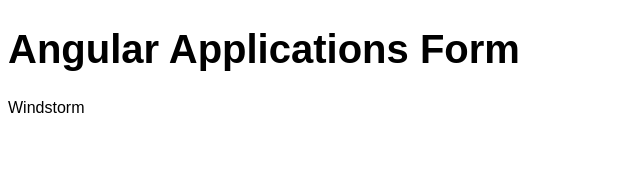
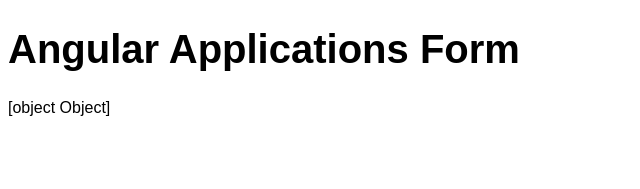
Before and after one commit to sambulosenda/Formapplications, an Angular app: page / in a window 1280 px wide. Shown: the top 189 px of the page, without its empty margins (0-640 px from the left). Built offline with nearby package versions, Linux system fonts and the light colour scheme.

Commit message:
addeed class for soldier

```diff
--- /dev/null
+++ b/src/app/soldier.ts
@@ -0,0 +1,4 @@
+export class Soldier {
+    id: number;
+    name: string;
+}
--- a/src/app/soldiers/soldiers.component.ts
+++ b/src/app/soldiers/soldiers.component.ts
@@ -1,4 +1,5 @@
 import { Component, OnInit } from '@angular/core';
+import { Soldier} from '../soldier';
 
 @Component({
   selector: 'app-soldiers',
@@ -8,7 +9,11 @@
 
 
 export class SoldiersComponent implements OnInit {
- soldier = 'Windstorm';
+
+soldier: Soldier = {
+  id : 1,
+  name : 'Windstorm'
+};
 
   constructor() { }
 
```
